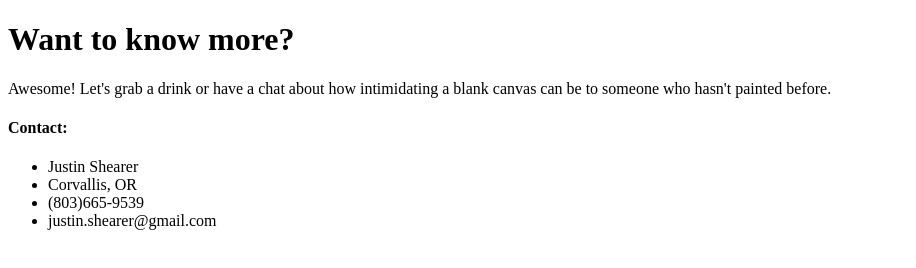
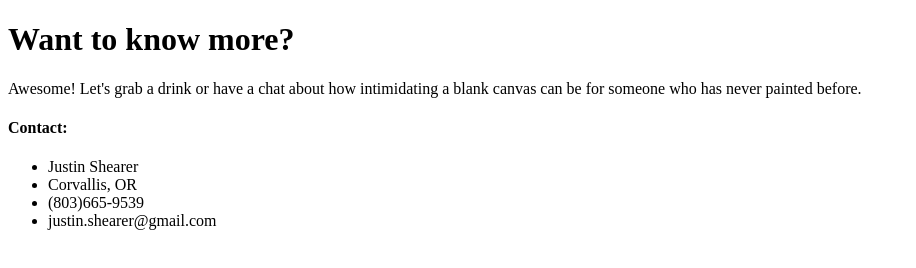
Before and after one commit to justinsane98/pixelsbypicasso, a Gatsby site: page /about in a window 1280 px wide. Shown: the whole page, without its empty margins (0-916 px from the left). Built offline with nearby package versions, Linux system fonts and the light colour scheme; Gatsby itself is replaced by a stand-in of ours.

Commit message:
about copy change

```diff
--- a/src/pages/about.js
+++ b/src/pages/about.js
@@ -4,7 +4,7 @@ import Link from 'gatsby-link'
 const AboutPage = () => (
   <div>
     <h1>Want to know more?</h1>
-    <p>Awesome! Let's grab a drink or have a chat about how intimidating a blank canvas can be to someone who hasn't painted before.</p>
+    <p>Awesome! Let's grab a drink or have a chat about how intimidating a blank canvas can be for someone who has never painted before.</p>
     <h4>Contact:</h4>
     <ul className="naked">
       <li>Justin Shearer</li>
```
